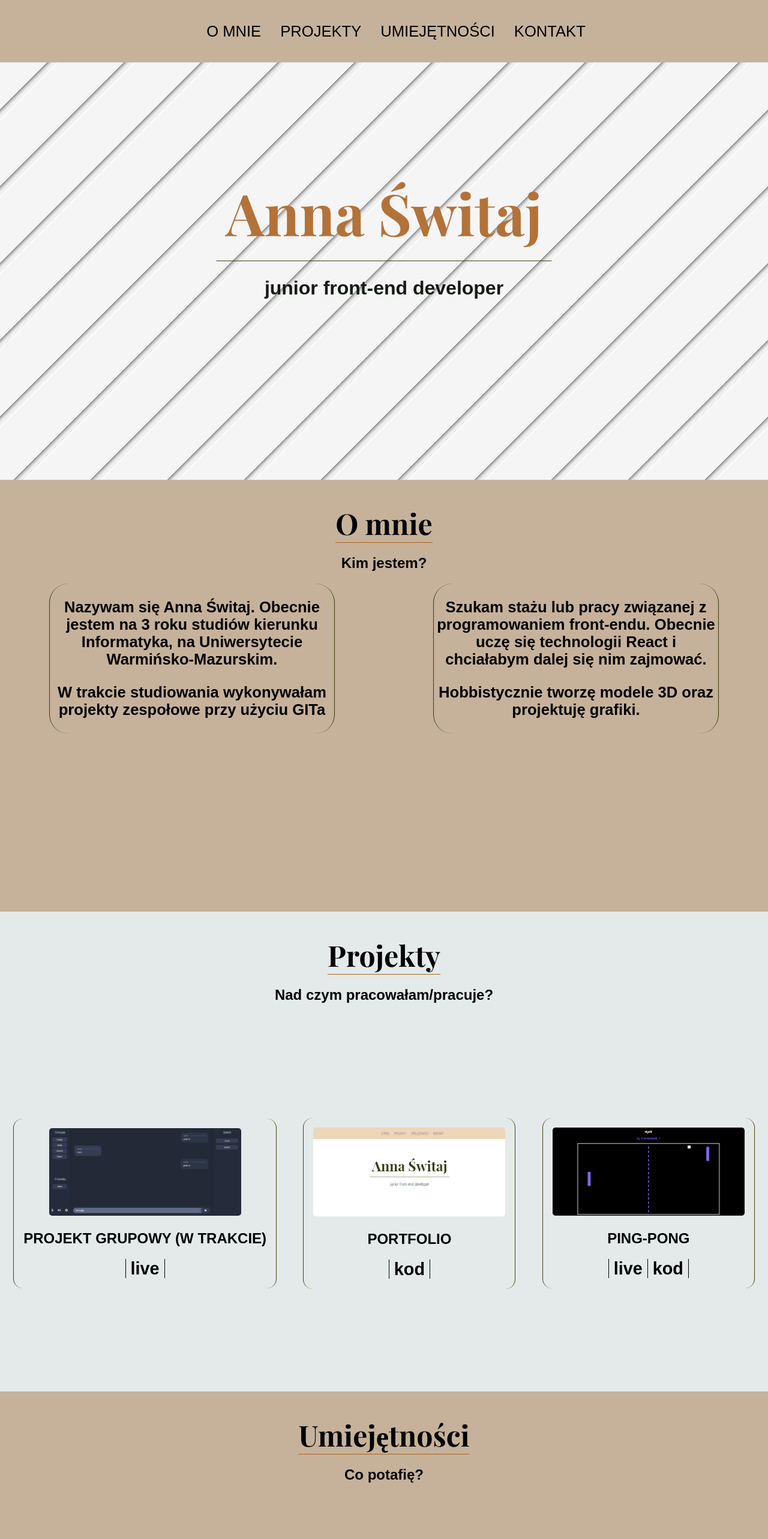
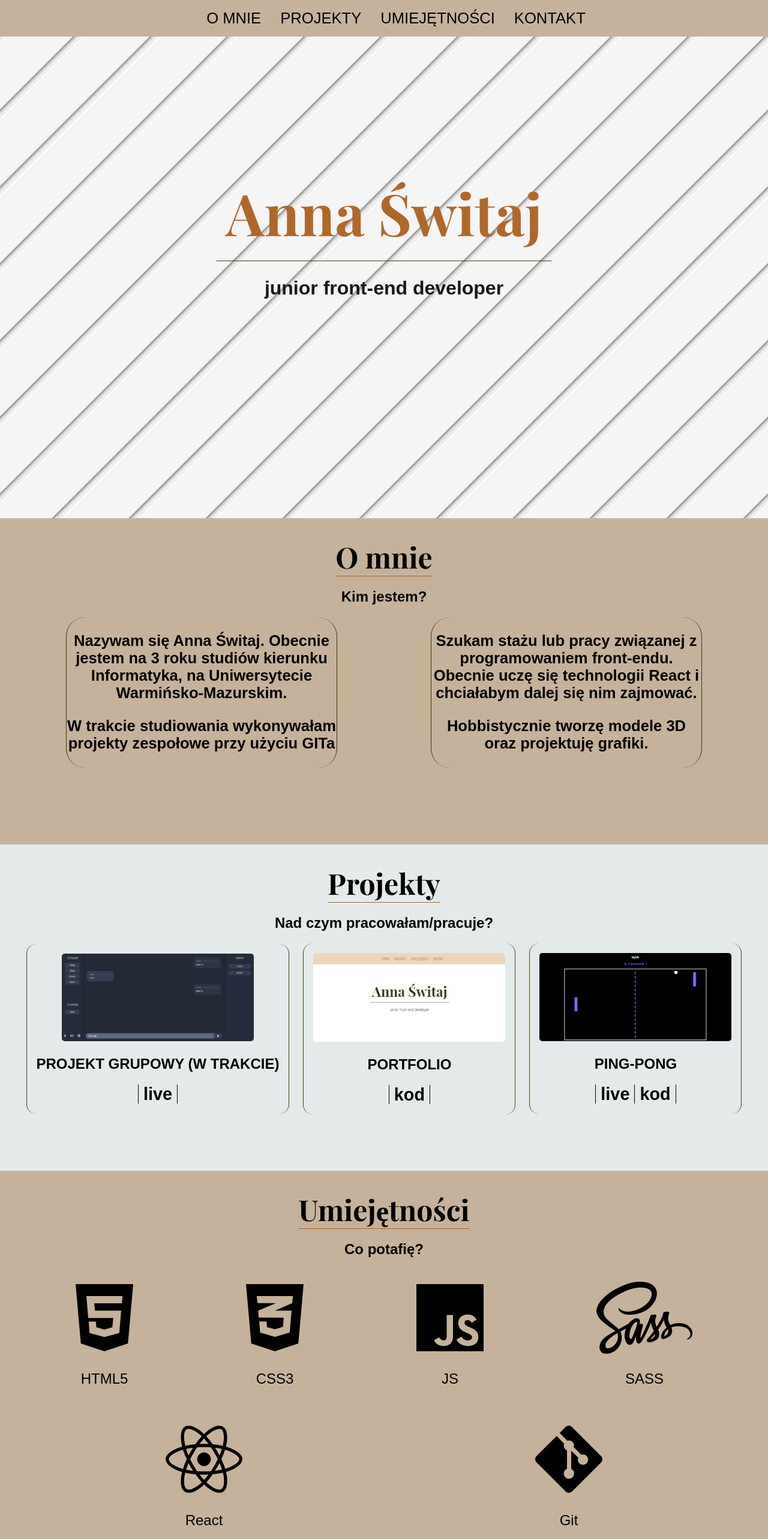
Before and after one commit to annaswitaj/portfolio, a React (Create React App) app: page / in a window 1280 px wide. Shown: the top 2566 px of the page at 60% size. Built offline with nearby package versions, Linux system fonts and the light colour scheme; a web font is replaced by a local one.

Commit message:
add responsive

```diff
--- a/src/components/sass/App.scss
+++ b/src/components/sass/App.scss
@@ -1,4 +1,4 @@
-@import "./colors";
+@import "./variables";
 
 //components
 @import "./base";
--- a/src/components/sass/_base.scss
+++ b/src/components/sass/_base.scss
@@ -3,6 +3,7 @@ body {
     padding: 0;
     font-family: 'Barlow Condensed', sans-serif;
     box-sizing: border-box;
+    // min-height: 90vh;
 
     div.App {
         display: flex;
@@ -11,6 +12,9 @@ body {
         section {
             display: flex;
             flex-direction: column;
+            padding: 2rem;
+            background-size: 100%;
+            min-height: 60vh;
 
             div.title {
                 // width: 100%;
@@ -21,7 +25,7 @@ body {
                 h1.title-h1 {
                     font-family: 'Playfair Display', serif;
                     font-size: 3rem;
-                    margin-bottom: 0;
+                    margin: 0;
                     border-bottom: 0.01rem solid $orange;
                     display: inline-block;
                 }
--- a/src/components/sass/_colors.scss
+++ /dev/null
@@ -1,5 +0,0 @@
-$light:#e4eaea;
-$beige:#c6b29b;
-$orange:#ae621f;
-$green:#383508;
-$dark:#141a13;
--- /dev/null
+++ b/src/components/sass/_variables.scss
@@ -0,0 +1,13 @@
+// colors
+$light:#e4eaea;
+$beige:#c6b29b;
+$orange:#ae621f;
+$green:#383508;
+$dark:#141a13;
+
+// media queries
+$breakpoint-mobile-landscape: 480px;
+$breakpoint-tablet-portrait: 720px;
+$breakpoint-tablet-landscape: 774px;
+$breakpoint-desktop: 1024px;
+$breakpoint-1024p: 1366px;
--- a/src/components/sass/components/_aboutme.scss
+++ b/src/components/sass/components/_aboutme.scss
@@ -1,8 +1,8 @@
 section.App-aboutme {
     background-color: $beige;
-    height: 90vh;
-    width: 100%;
-    display: flex;
+    // height: 90vh;
+    // width: 100%;
+    // display: flex;
 
     div.title {
         opacity: 1;
@@ -13,6 +13,7 @@ section.App-aboutme {
         display: flex;
         justify-content: space-around;
         width: 100%;
+        flex-wrap: wrap;
 
 
 
@@ -34,3 +35,21 @@ section.App-aboutme {
 
     }
 }
+
+@media (max-width:$breakpoint-tablet-portrait) {
+    section.App-aboutme {
+        div.description {
+            flex-direction: column;
+            align-items: center;
+
+            article.des {
+                display: flex;
+                flex-direction: column;
+                width: 90%;
+                margin: .5rem;
+
+            }
+
+        }
+    }
+}
--- a/src/components/sass/components/_contact.scss
+++ b/src/components/sass/components/_contact.scss
@@ -1,14 +1,15 @@
 section.App-contact {
     background-color: $light;
-    height: 70vh;
-    width: 100%;
+    // height: 70vh;
+    // width: 100%;
     background-image: url("../../../img/white-2484120_1280.png");
+
 
     div.icons {
         display: flex;
         justify-content: space-around;
-        height: 100%;
 
+        flex-grow: 1;
         align-items: center;
 
         div.container {
--- a/src/components/sass/components/_name.scss
+++ b/src/components/sass/components/_name.scss
@@ -1,7 +1,7 @@
 section.App-name {
     background-color: $light;
     height: 100vh;
-    width: 100%;
+    // width: 100%;
     background-image: url("../../../img/white-2484120_1280.png");
 
     div.data {
--- a/src/components/sass/components/_navigation.scss
+++ b/src/components/sass/components/_navigation.scss
@@ -1,7 +1,7 @@
 nav.App-nav {
     position: fixed;
-    width: 100%;
-    height: 13vh;
+    width: 100vw;
+    // height: 13vh;
     top: 0;
     left: 0;
     background-color: $beige;
--- a/src/components/sass/components/_projects.scss
+++ b/src/components/sass/components/_projects.scss
@@ -1,7 +1,7 @@
 section.App-projects {
     background-color: $light;
-    height: 100vh;
-    width: 100%;
+    // height: 100vh;
+    // width: 100%;
     // background-image: url("../../../img/white-2484120_1280.png");
 
     div.App-projects-examples {
@@ -9,6 +9,7 @@ section.App-projects {
         display: flex;
         height: 100%;
         align-items: center;
+        flex-wrap: wrap;
 
 
         div.App-projects-examples-example {
@@ -61,3 +62,12 @@ section.App-projects {
         }
     }
 }
+
+@media (max-width: $breakpoint-tablet-landscape) {
+
+    div.App-projects-examples-example {
+
+        margin: 1rem;
+    }
+
+}
--- a/src/components/sass/components/_technology.scss
+++ b/src/components/sass/components/_technology.scss
@@ -1,20 +1,24 @@
 section.App-technology {
     background-color: $beige;
-    height: 80vh;
-    width: 100%;
+    // height: 80vh;
+    // width: 100%;
     display: flex;
 
     div.technology-icons {
         display: flex;
         justify-content: space-around;
-        height: 100%;
+        flex-grow: 1;
         align-items: center;
+        flex-wrap: wrap;
+
 
         div.technology-icon {
             text-align: center;
+            padding: 1rem 5rem;
+
 
             span.fab {
-                font-size: 7rem;
+                font-size: 8rem;
                 transition: .5s;
 
                 &:hover {
```
